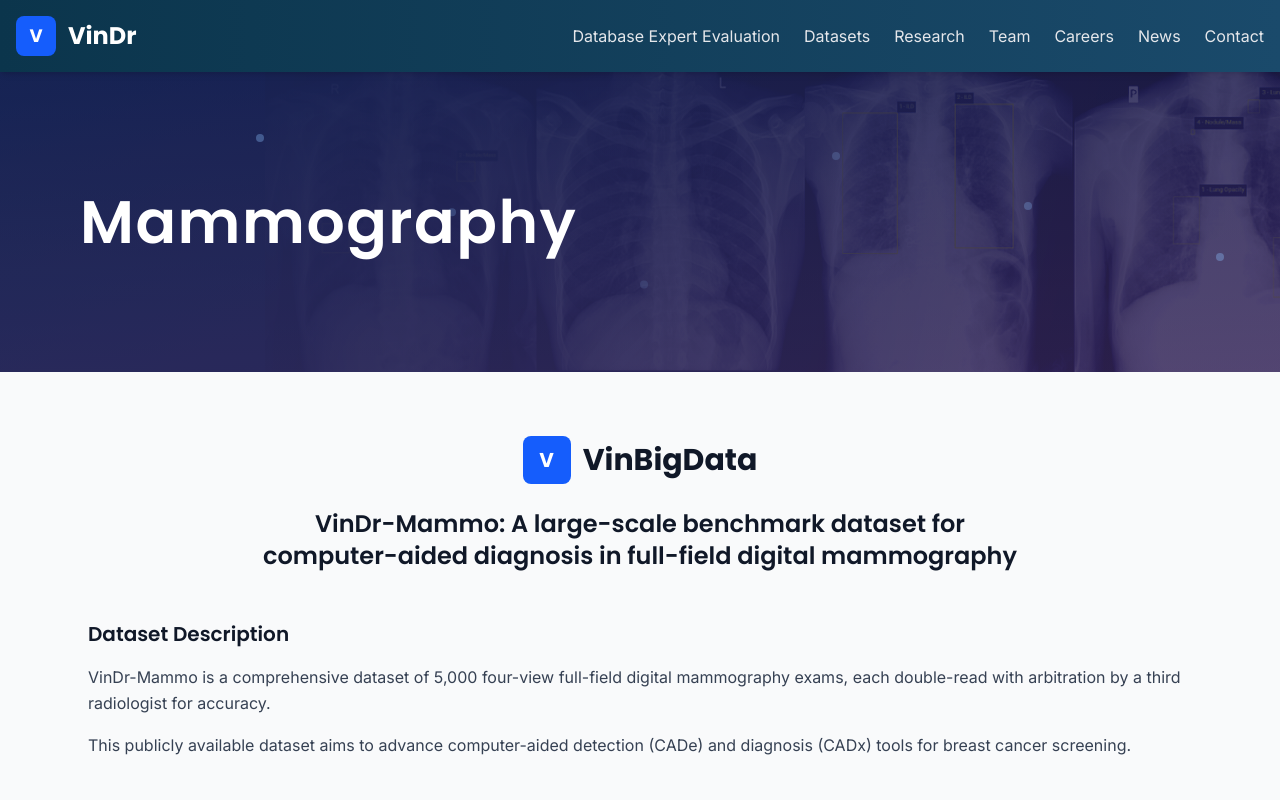
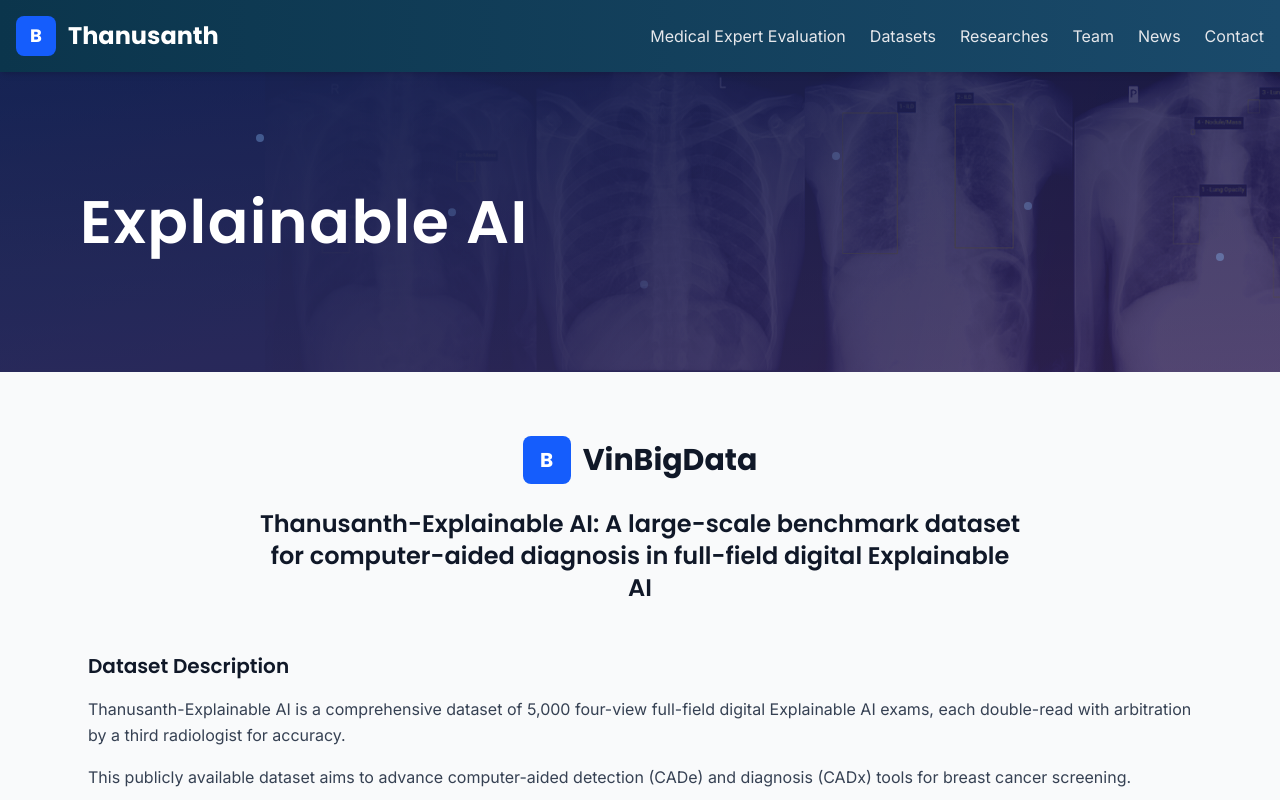
Before and after one commit to 0xthuve/clinicalImagingReviewSys-Neura-clintp, a Next.js app: page / in a window 1280 px wide. Shown: the top 800 px of the page. Built offline with nearby package versions, Linux system fonts and the light colour scheme.

Commit message:
Added Some ui changes to the app/page.js file

```diff
--- a/app/page.js
+++ b/app/page.js
@@ -61,20 +61,19 @@
               <span
                 className={`text-white font-bold text-lg ${poppins.className}`}
               >
-                V
+                B
               </span>
             </div>
             <span className={`text-2xl font-bold ${poppins.className}`}>
-              VinDr
+              Thanusanth
             </span>
           </div>
           <nav className="hidden md:flex space-x-6">
             {[
-              { name: "Database Expert Evaluation", href: "/login" },
+              { name: "Medical Expert Evaluation", href: "/login" },
               { name: "Datasets", href: "/datasets" },
-              { name: "Research", href: "/research" },
+              { name: "Researches", href: "/researches" },
               { name: "Team", href: "/team" },
-              { name: "Careers", href: "/careers" },
               { name: "News", href: "/news" },
               { name: "Contact", href: "/contact" },
             ].map((item) => (
@@ -105,11 +104,10 @@
           >
             <ul className="flex flex-col space-y-4">
               {[
-                { name: "Database Expert Evaluation", href: "/login" },
+                { name: "Medical Expert Evaluation", href: "/login" },
                 { name: "Datasets", href: "/datasets" },
-                { name: "Research", href: "/research" },
+                { name: "Researches", href: "/researches" },
                 { name: "Team", href: "/team" },
-                { name: "Careers", href: "/careers" },
                 { name: "News", href: "/news" },
                 { name: "Contact", href: "/contact" },
               ].map((item) => (
@@ -159,7 +157,7 @@
             animate={{ opacity: 1, y: 0 }}
             transition={{ duration: 1, delay: 0.5 }}
           >
-            Mammography
+            Explainable AI
           </motion.h1>
         </div>
         {[...Array(6)].map((_, i) => (
@@ -192,7 +190,7 @@
               <span
                 className={`text-white font-bold text-xl ${poppins.className}`}
               >
-                V
+                B
               </span>
             </div>
             <span
@@ -204,8 +202,8 @@
           <h2
             className={`text-xl sm:text-2xl font-semibold text-gray-900 mb-4 max-w-3xl mx-auto ${poppins.className}`}
           >
-            VinDr-Mammo: A large-scale benchmark dataset for computer-aided
-            diagnosis in full-field digital mammography
+            Thanusanth-Explainable AI: A large-scale benchmark dataset for
+            computer-aided diagnosis in full-field digital Explainable AI
           </h2>
         </div>
 
@@ -217,9 +215,9 @@
             Dataset Description
           </h3>
           <p className="text-gray-700 leading-relaxed mb-4 text-sm sm:text-base">
-            VinDr-Mammo is a comprehensive dataset of 5,000 four-view full-field
-            digital mammography exams, each double-read with arbitration by a
-            third radiologist for accuracy.
+            Thanusanth-Explainable AI is a comprehensive dataset of 5,000
+            four-view full-field digital Explainable AI exams, each double-read
+            with arbitration by a third radiologist for accuracy.
           </p>
           <p className="text-gray-700 leading-relaxed text-sm sm:text-base">
             This publicly available dataset aims to advance computer-aided
@@ -237,7 +235,7 @@
                   <div className="bg-gray-900 rounded-lg overflow-hidden">
                     <Image
                       src="/placeholder.svg?height=300&width=300"
-                      alt={`Mammography scan ${label}`}
+                      alt={`Explainable AI scan ${label}`}
                       width={300}
                       height={300}
                       className="w-full h-auto object-cover"
@@ -335,8 +333,8 @@
             <code
               className={`text-sm text-gray-700 whitespace-pre-wrap ${inter.className}`}
             >
-              {`@article{nguyen2022vindr,
-  title={VinDr-Mammo: A large-scale benchmark dataset for computer-aided diagnosis in full-field digital mammography},
+              {`@article{nguyen2022Thanusanth,
+  title={Thanusanth-Mammo: A large-scale benchmark dataset for computer-aided diagnosis in full-field digital Explainable AI},
   author={Nguyen, Hieu T and others},
   journal={Scientific Data},
   year={2022},
@@ -360,7 +358,7 @@
                 </span>
               </div>
               <span className={`text-xl font-semibold ${poppins.className}`}>
-                VinDr
+                Thanusanth
               </span>
             </div>
             <div className="flex space-x-4">
@@ -383,9 +381,9 @@
             <ul className="space-y-3 text-gray-300 text-sm sm:text-base">
               {[
                 "About",
-                "VinDr-RibCX",
-                "VinDr-CXR",
-                "VinDr-Lab",
+                "Thanusanth-RibCX",
+                "Thanusanth-CXR",
+                "Thanusanth-Lab",
                 "Publications",
                 "Team",
                 "Careers",
@@ -418,10 +416,10 @@
               <div className="flex items-center space-x-2">
                 <Mail className="w-5 h-5 flex-shrink-0" />
                 <a
-                  href="mailto:vindr.contact@vinbigdata.org"
+                  href="mailto:Thanusanth.contact@vinbigdata.org"
                   className="hover:text-white"
                 >
-                  vindr.contact@vinbigdata.org
+                  Thanusanth.contact@vinbigdata.org
                 </a>
               </div>
             </div>
```
